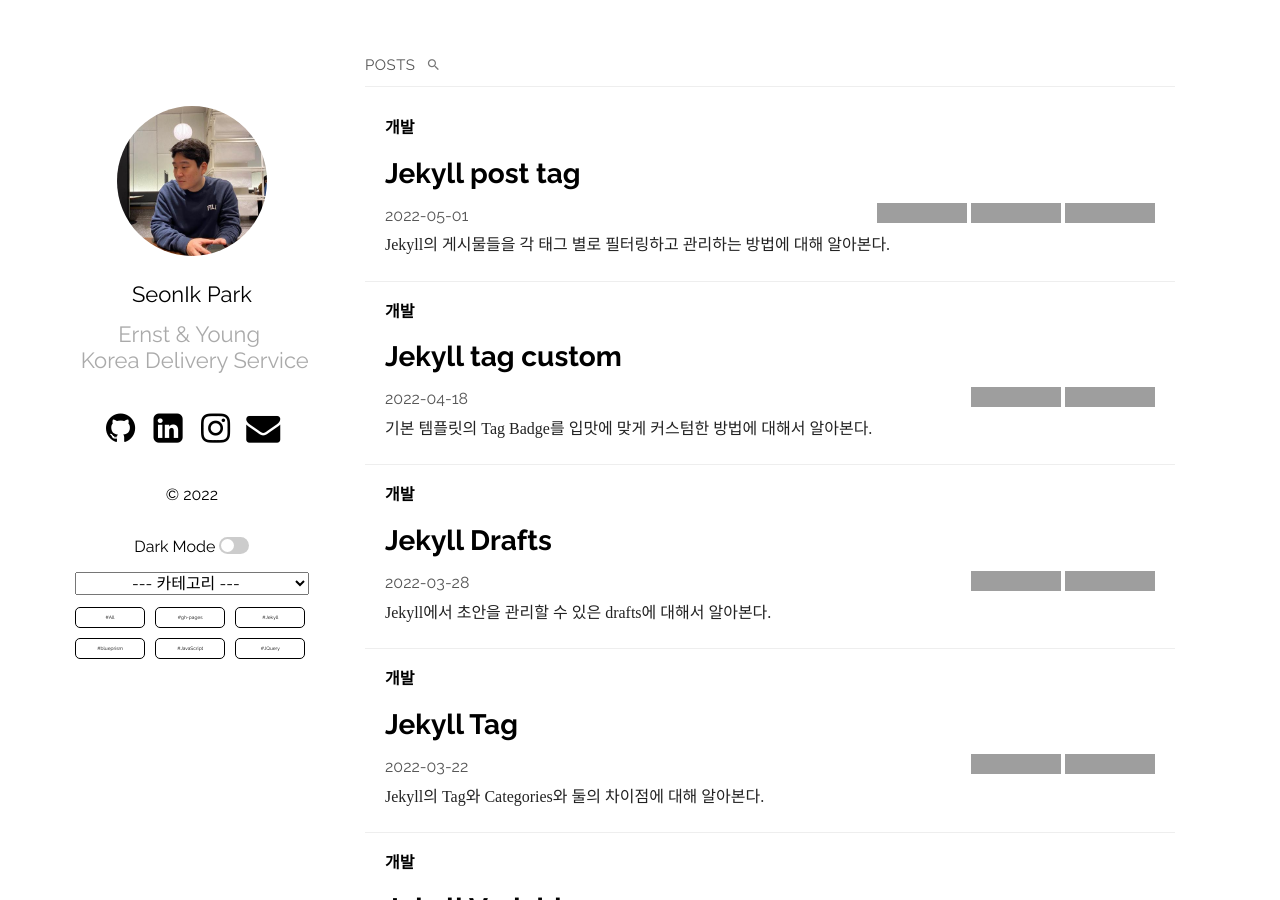
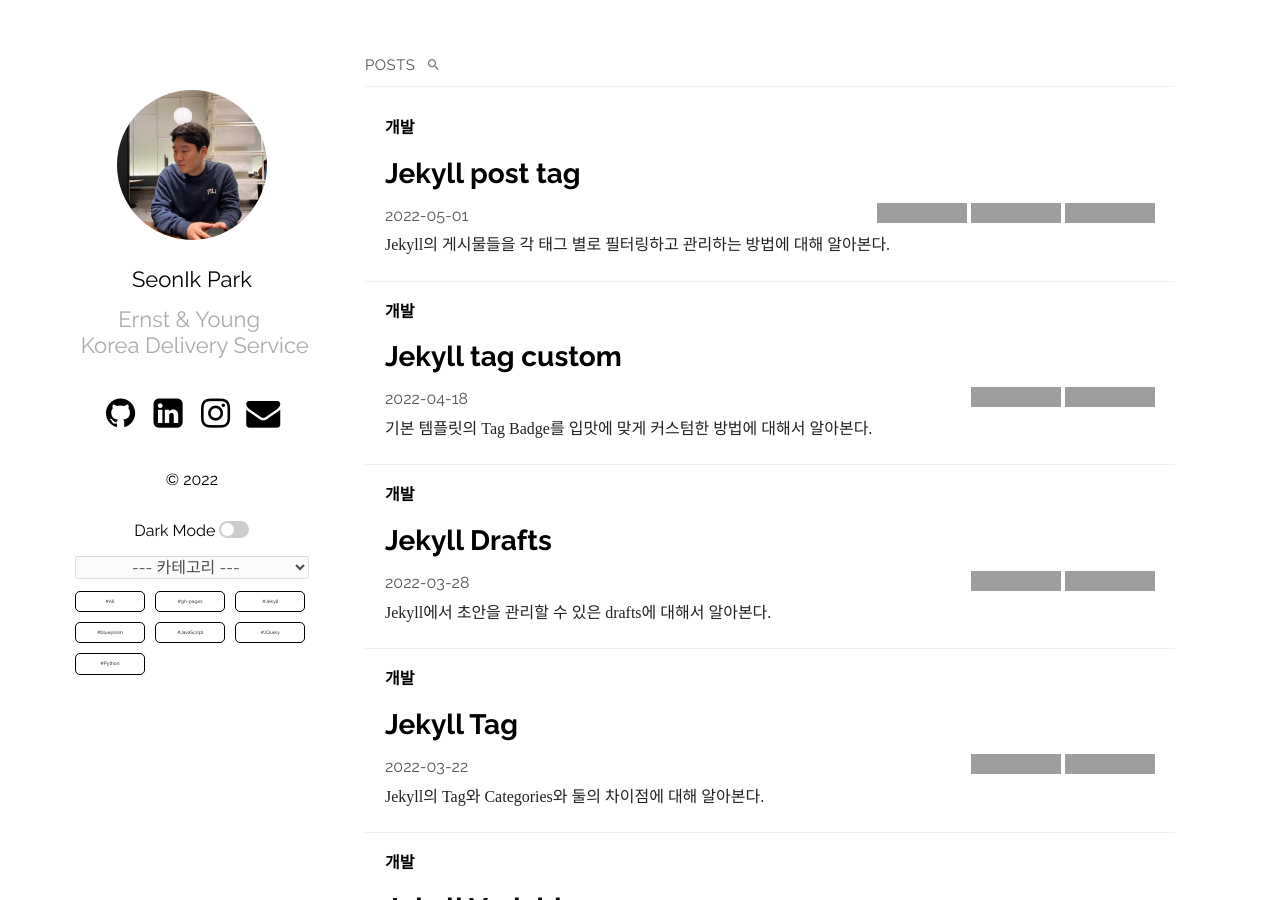
Before and after one commit to parksimis/parksimis.github.io, a Jekyll site: the page built from index.md, in a window 1280 px wide and 900 px high. Built offline with Jekyll 4.4.1, drawn with Linux system fonts in a browser that asks for light colours; some web fonts are replaced; grey boxes are pictures that could not be loaded.

Commit message:
Modify : Modify tag info

```diff
--- a/_data/tag_info.yml
+++ b/_data/tag_info.yml
@@ -3,3 +3,4 @@ Jekyll: "https://img.shields.io/badge/Jekyll-CC0000.svg?&style=for-the-badge&log
 blueprism: "http://is.am/52vw"
 JavaScript: "https://img.shields.io/badge/JavaScript-F7DF1E.svg?&style=for-the-badge&logo=JavaScript&logoColor=white"
 JQuery: "https://img.shields.io/badge/JQuery-0769AD.svg?&style=for-the-badge&logo=JQuery"
+Python: "https://img.shields.io/badge/Python-3776AB.svg?&style=for-the-badge&logo=Python"
--- a/_layouts/default.html
+++ b/_layouts/default.html
@@ -161,7 +161,7 @@
       </div>
       <div class="about-category">
         <form>
-          <select>
+          <select disabled>
             <option> --- 카테고리 --- </option>
             <option>개발</option>
           </select>
```
